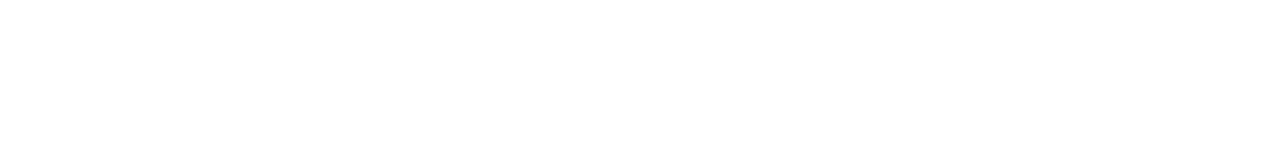
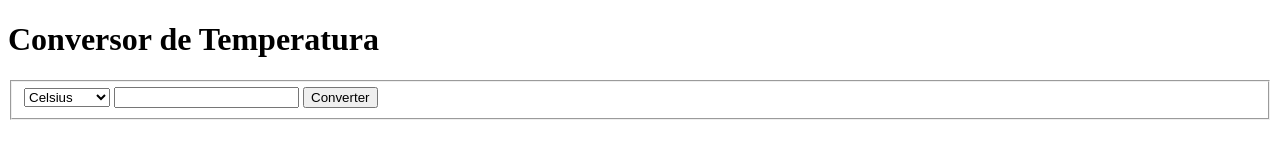
Before and after one commit to henriquepablo/conversorTemperatura, a plain HTML site: page index.html in a window 1280 px wide. Drawn offline with Linux system fonts and the light colour scheme.

Commit message:
criando o formulário de conversão

```diff
--- a/index.html
+++ b/index.html
@@ -8,5 +8,29 @@
 </head>
 <body>
 
+    <div id="container">
+
+        <h1>Conversor de Temperatura</h1>
+
+        <form action="#">
+
+            <fieldset>
+
+                <select id="options">
+                    <option value="Celsius">Celsius</option>
+                    <option value="Fahrenheit">Fahrenheit</option>
+                    <option value="Kelvin">Kelvin</option>
+                </select>
+
+                <input type="text">
+
+                <button type="submit">Converter</button>
+
+            </fieldset>
+
+        </form>
+
+    </div>
+
 </body>
 </html>
```
